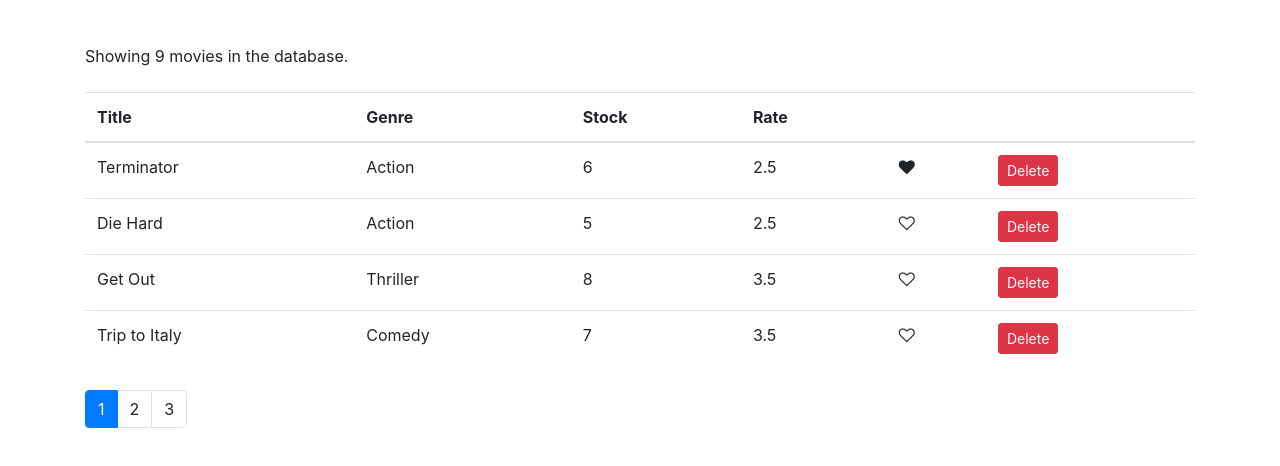
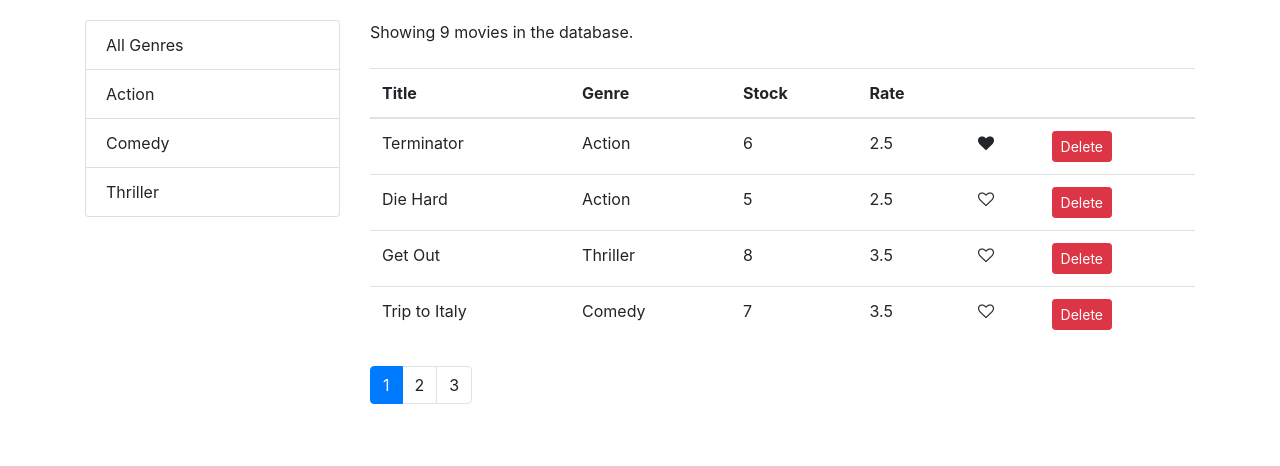
Before and after one commit to mrhpn/react--vidly, a React (Create React App) app: page / in a window 1280 px wide. Shown: the top 466 px of the page. Built offline with nearby package versions, Linux system fonts and the light colour scheme.

Commit message:
added list group component

```diff
--- /dev/null
+++ b/src/components/common/ListGroup.jsx
@@ -0,0 +1,24 @@
+import React from 'react';
+
+class ListGroup extends React.Component {
+  render() {
+    const { items, textProperty, valueProperty, selected, onSelect } = this.props;
+
+    return (
+      <ul className="list-group" style={{ cursor: 'pointer' }}>
+        {items.map((item) => (
+          <li key={item[valueProperty]} onClick={() => onSelect(item)} className={`list-group-item ${selected.name === item.name && 'active'}`}>
+            {item[textProperty]}
+          </li>
+        ))}
+      </ul>
+    );
+  }
+}
+
+ListGroup.defaultProps = {
+  textProperty: 'name',
+  valueProperty: '_id',
+};
+
+export default ListGroup;
--- a/src/components/common/Pagination.jsx
+++ b/src/components/common/Pagination.jsx
@@ -1,4 +1,4 @@
-import React, { Component } from 'react';
+import React from 'react';
 import PropTypes from 'prop-types';
 import _ from 'lodash';
 
--- a/src/components/movies.jsx
+++ b/src/components/movies.jsx
@@ -1,17 +1,25 @@
-import React, { Component } from 'react';
-import _ from 'lodash';
+import React from 'react';
 
 import Like from './common/Like';
 import Pagination from './common/Pagination';
+import ListGroup from './common/ListGroup';
+import { paginate } from '../util/paginate';
 import { getMovies } from '../services/fakeMovieService';
-import { paginate } from '../util/paginate';
+import { getGenres } from '../services/fakeGenreService';
 
 class Movies extends React.Component {
   state = {
-    movies: getMovies(),
+    movies: [],
+    genres: [],
     pageSize: 4,
     currentPage: 1,
+    selectedGenre: 'All Genres',
   };
+
+  componentDidMount() {
+    const genres = [{ name: 'All Genres' }, ...getGenres()];
+    this.setState({ movies: getMovies(), genres });
+  }
 
   handleDelete = (movie) => {
     let movies = this.state.movies.filter((m) => m._id !== movie._id);
@@ -30,17 +38,29 @@ class Movies extends React.Component {
     this.setState({ currentPage: pageNumber });
   };
 
+  handleGenreSelect = (genre) => {
+    this.setState({ selectedGenre: genre, currentPage: 1 });
+  };
+
   render() {
     const { length: count } = this.state.movies;
-    const { movies: allMovies, pageSize, currentPage } = this.state;
+    const { movies: allMovies, selectedGenre, pageSize, currentPage } = this.state;
 
     if (count === 0) return <p>There are no movies in the database.</p>;
 
-    const movies = paginate(allMovies, currentPage, pageSize);
+    // filter movies based on genre
+    const filteredMovies = selectedGenre && selectedGenre._id ? allMovies.filter((m) => m.genre._id === selectedGenre._id) : allMovies;
+
+    // paginate movies
+    const movies = paginate(filteredMovies, currentPage, pageSize);
 
     return (
-      <div className="mt-4">
-        <p>Showing {count} movies in the database.</p>
+      <div className="row">
+        <div className="col-3">
+          <ListGroup items={this.state.genres} selected={selectedGenre} onSelect={this.handleGenreSelect} />
+        </div>
+        <div className="col-9">
+          <p>Showing {filteredMovies.length} movies in the database.</p>
           <table className="table my-4">
             <thead>
               <tr>
@@ -71,7 +91,8 @@ class Movies extends React.Component {
               ))}
             </tbody>
           </table>
-        <Pagination pageSize={pageSize} itemsCount={count} currentPage={currentPage} onPageChange={this.handlePageChange} />
+          <Pagination pageSize={pageSize} itemsCount={filteredMovies.length} currentPage={currentPage} onPageChange={this.handlePageChange} />
+        </div>
       </div>
     );
   }
```
Lines whose indentation alone changed are shown as unchanged.
